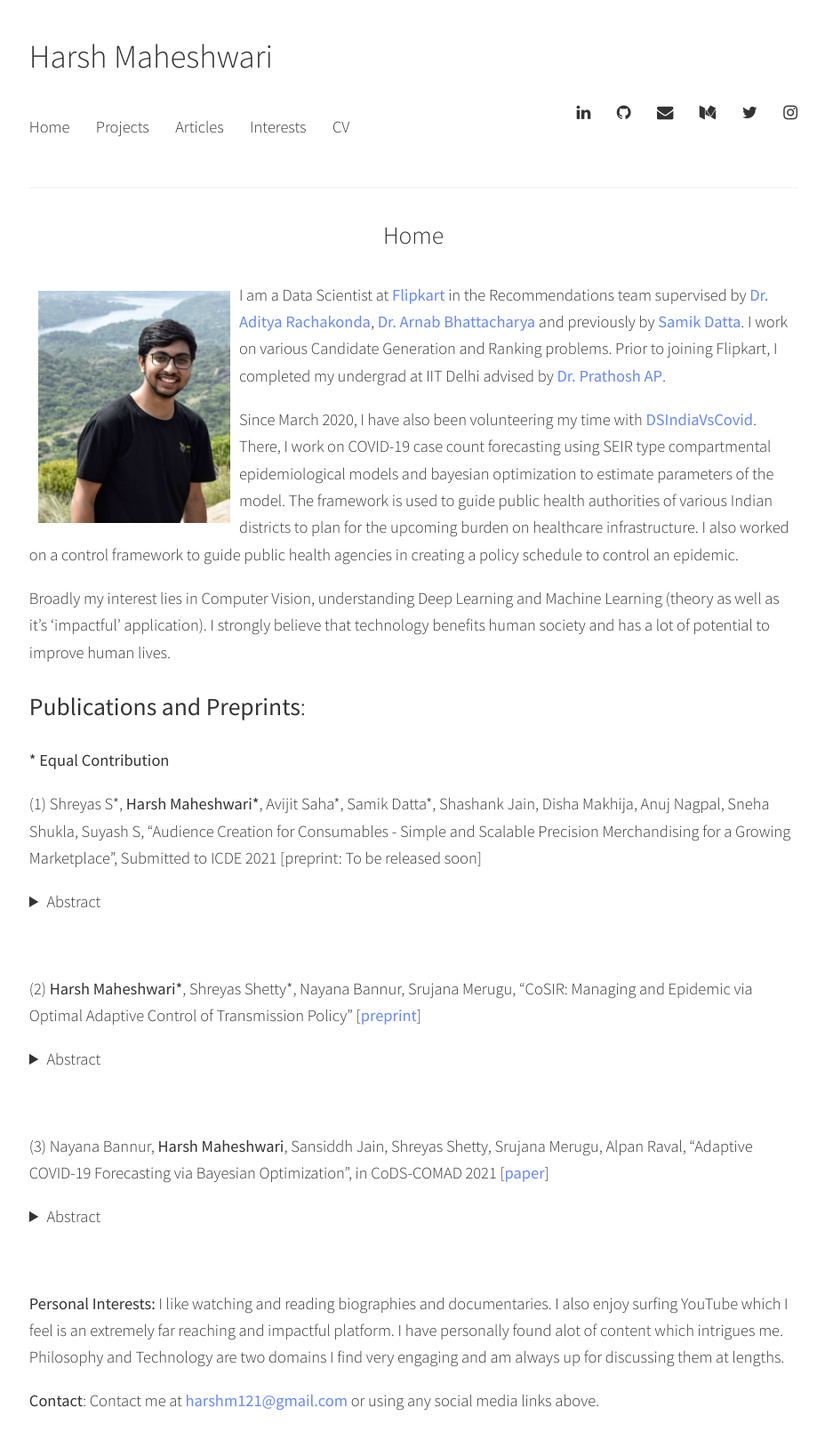
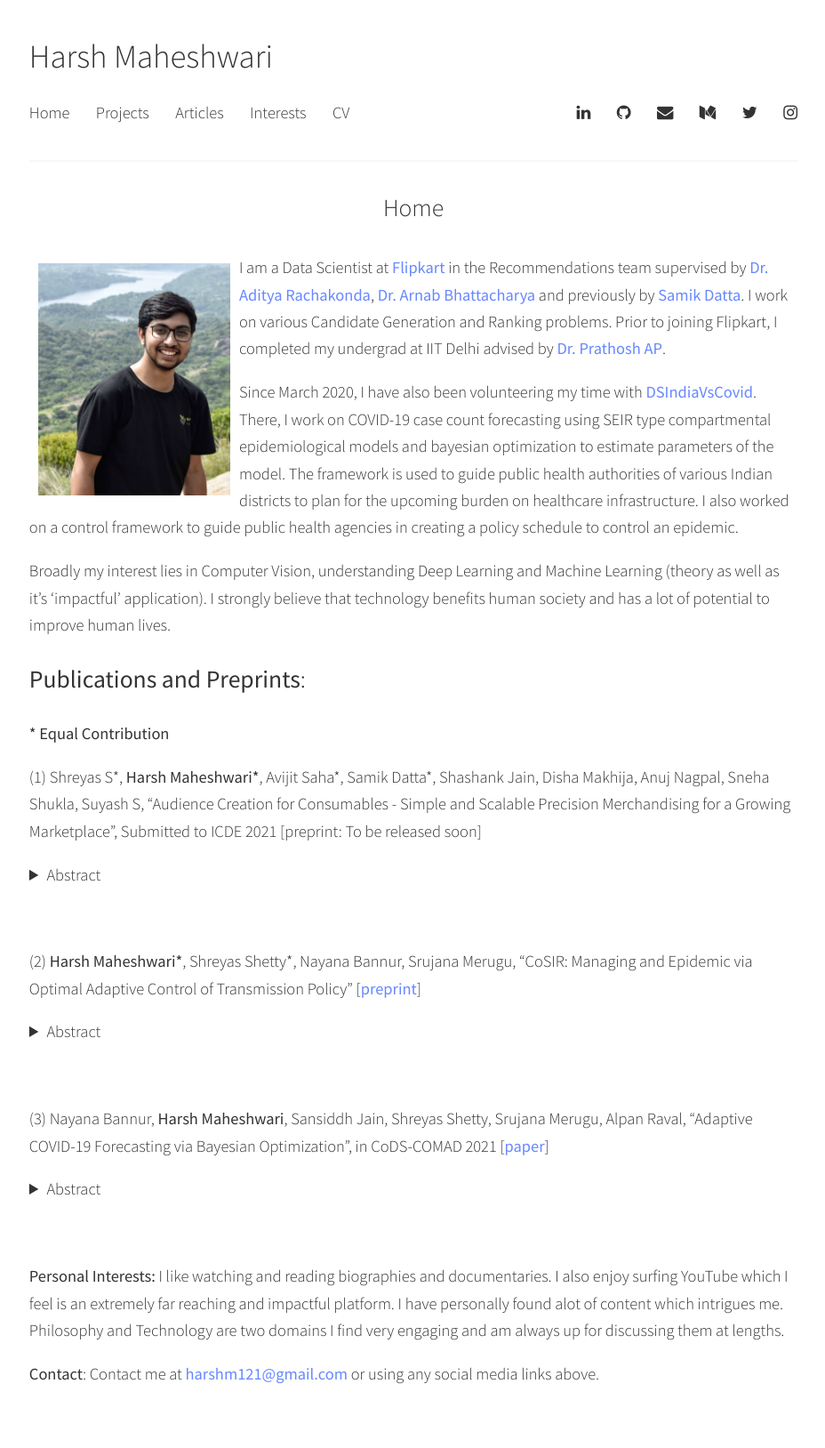
Before and after one commit to harshm121/portfolio-old, a Jekyll site: the page built from index.md, in a window 1280 px wide. Shown: the whole page at 89% size, without its empty margins (175-1103 px from the left). Built offline with Jekyll 4.4.1, drawn with Linux system fonts in a browser that asks for light colours; a style sheet for code colours, icons or effects is not loaded; after the commit the page ends 1597 px from its top, so only the background shows below that.

Commit message:
Update blank.html

```diff
--- a/_layouts/blank.html
+++ b/_layouts/blank.html
@@ -44,9 +44,8 @@
   <h1><a href="{{ site.baseurl }}">{{ site.title }}</a></h1>
   <nav>
     <div>{% for path in site.navigation %}{% assign node = site.pages | where: "path", path | first %}<a href="{{ node.url | prepend: site.baseurl }}">{{ node.title }}</a>{% endfor %}</div>
-    <div>{% for link_hash in site.acad-links %}{% for link in link_hash %}<a href="{{ link[1] }}"><i class="ai ai-{{ link[0] }}"></i></a>{% endfor %}{% endfor %}</div>
-    <div>{% for link_hash in site.links %}{% for link in link_hash %}<a href="{{ link[1] }}"><i class="fa fa-{{ link[0] }}"></i></a>{% endfor %}{% endfor %}<br>{% for link_hash in site.acad-links %}{% for link in link_hash %}<a href="{{ link[1] }}"><i class="ai ai-{{ link[0] }}"></i></a>{% endfor %}{% endfor %}</div>
-<!--     <a href="https://scholar.google.com/citations?user=fs01uyQAAAAJ&hl=en&oi=ao"><i class="ai ai-google-scholar"></i></a> -->
+    <div>{% for link_hash in site.acad-links %}{% for link in link_hash %}<a href="{{ link[1] }}"><i class="ai ai-{{ link[0] }}"></i></a>{% endfor %}{% endfor %}{% for link_hash in site.links %}{% for link in link_hash %}<a href="{{ link[1] }}"><i class="fa fa-{{ link[0] }}"></i></a>{% endfor %}{% endfor %}</div>
+
   </nav>
 </header>
 {{ content }}
```
